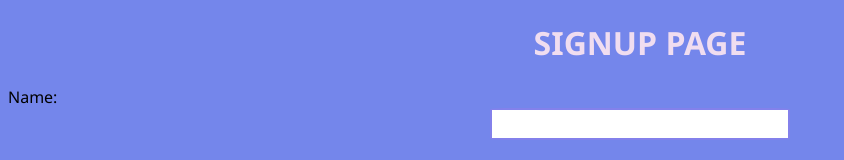
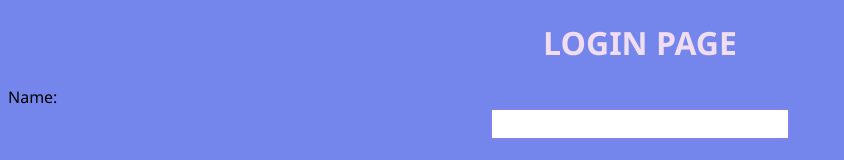
Before and after one commit to Tabassum22/Login, a plain HTML site: page index.html in a window 1280 px wide. Shown: the top 160 px of the page, without its empty margins (0-844 px from the left). Drawn offline with Linux system fonts and the light colour scheme.

Commit message:
Update index.html

```diff
--- a/index.html
+++ b/index.html
@@ -4,12 +4,12 @@
 <head>
     <meta charset="UTF-8">
     <meta name="viewport" content="width=device-width, initial-scale=1.0">
-    <title>SignUp Page</title>
+    <title>Login Page</title>
     <link rel="stylesheet" type="text/css" href="./style.css">
 </head>
 
 <body>
-    <h1 class="text-center">SignUp Page</h1>
+    <h1 class="text-center">Login Page</h1>
     <div class="Login-form">
     <form action="#">
         <label for="email">Name:</label>
```
